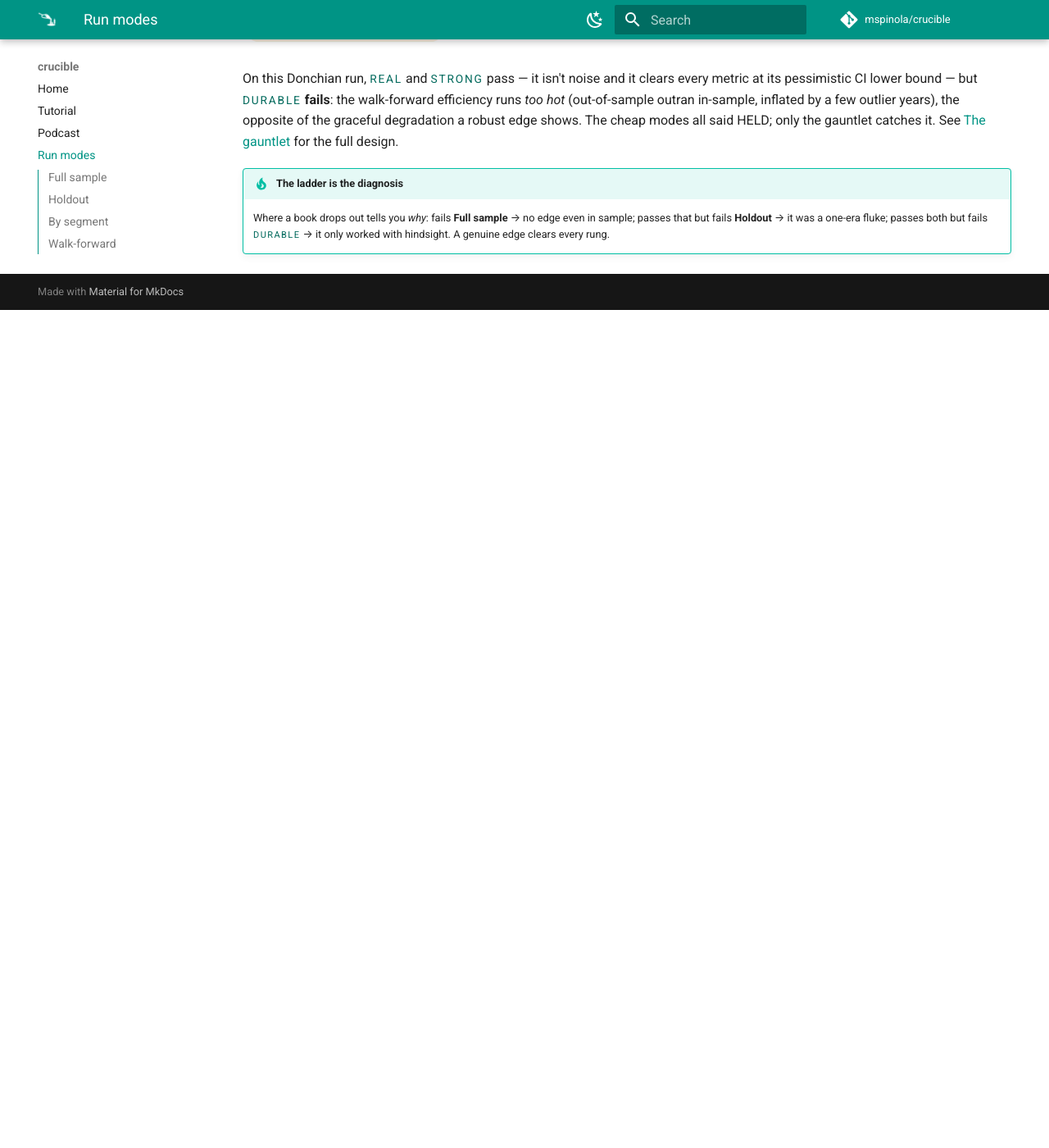
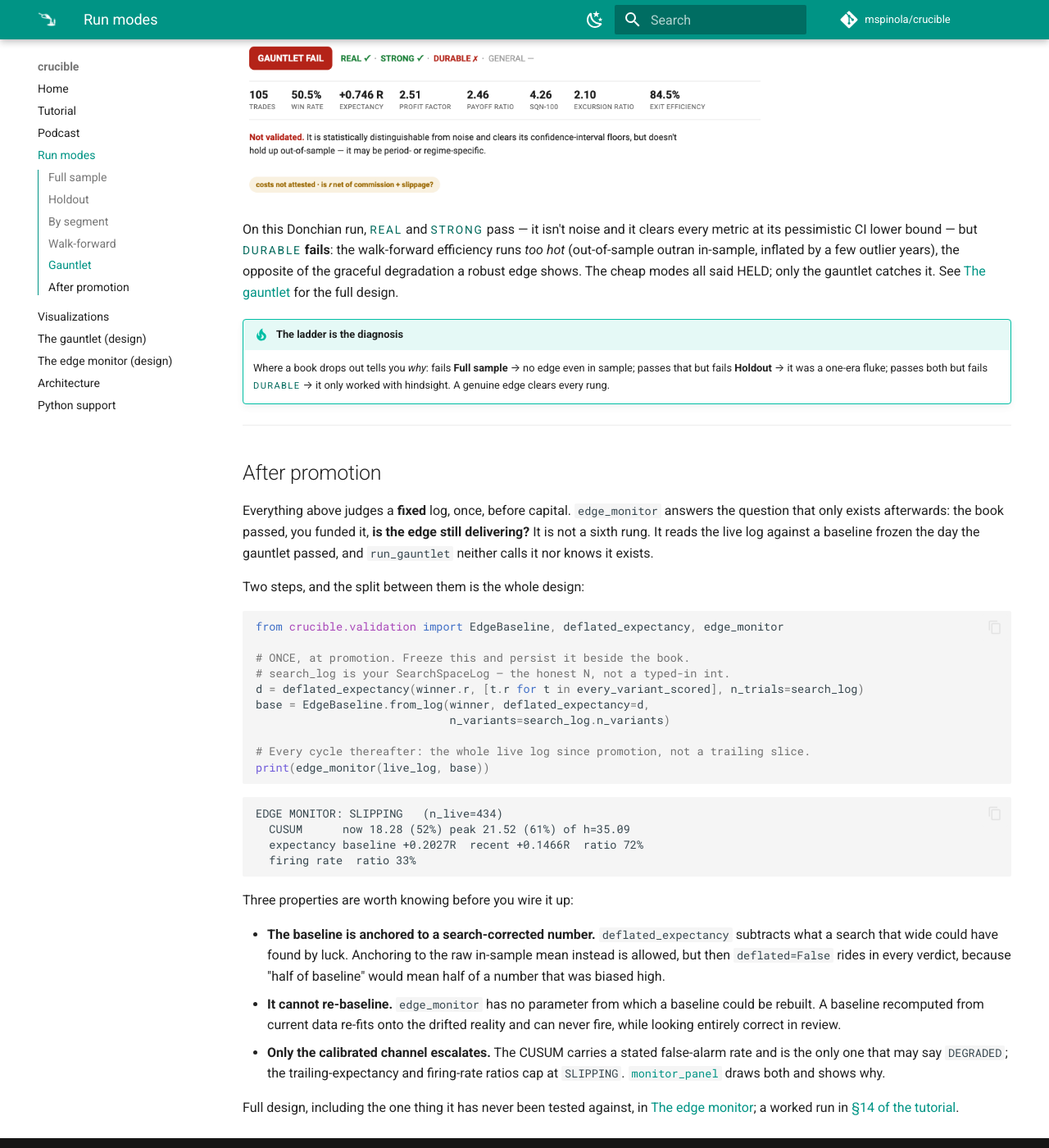
Before and after one commit to mspinola/crucible, an MkDocs documentation site: the page built from docs/run_modes.md, in a window 1280 px wide and 1400 px high, scrolled down 3793 px. Shown: the whole window at 82% size. Built offline with MkDocs 1.6.1 and Material for MkDocs 9.7.7, drawn with Linux system fonts in a browser that asks for light colours; comment, search, counter and statistics services are not loaded; before the commit the page ends 4171 px from its top, so only the background shows below that; some of the changed text lies outside the part shown.

Commit message:
docs: the site covers validation.monitor, and not as a sixth gate (#122)
#121 fixed the README's coverage of the edge monitor. The site had the same
hole in three more places, and a reader who never opened the nav item would
not have known the module exists.

- docs/index.md: the "What crucible answers" grid enumerated eight
  capabilities and stopped at the gauntlet. It gets a ninth card, worded to
  match the README bullet it was missing. The grid intro's "each harder than
  the last" is qualified, because a post-promotion card is a temporal step
  rather than a difficulty one. The grid now lays out as three rows of three,
  so the addition completes it rather than orphaning a card.

- docs/run_modes.md: listed five modes and stopped. The monitor is added, but
  deliberately NOT as a sixth rung. That page's frame is escalating strictness
  over one fixed log, and the monitor is a peer of the gauntlet running
  afterwards against a different log, so it sits below a separator row with a
  paragraph saying why, plus an "After promotion" section carrying the
  two-step call. Listing it as the strictest rung would teach exactly the
  misreading docs/edge_monitor.md settles in the negative, and that misreading
  has an operational cost: running the monitor before a promotion has frozen a
  baseline is what makes a decay trigger fire every cycle and inflate the
  multiple-testing denominator of the very verdict it exists to refresh.

- docs/visualizations.md: documented every public crucible.report panel except
  monitor_panel, which was the only one missing. The page's note that every
  figure comes from the Donchian run is qualified, since this one cannot.

- docs/gen_figures.py: grows panel_monitor_panel. It is the one panel no single
  log can feed, needing a baseline frozen at promotion plus a separate live
  log, so it is drawn from the section 14 example. It shows the HEALTHY live
  book on purpose: the trailing read crosses the soft SLIPPING line on a book
  whose edge never decayed, while the CUSUM below peaks near 29 sigma against a
  35.1 sigma boundary and stays silent. That is the panel's argument. A picture
  of the halved book would show a bigger alarm and teach less.

Docs only. No public surface moves. mkdocs build --strict passes, all three
new anchors resolve against the built HTML, every image on the visualization
page loads, and the suite is green at 390 passed.

Co-authored-by: Claude Opus 5 <noreply@anthropic.com>

````diff
--- a/docs/run_modes.md
+++ b/docs/run_modes.md
@@ -17,6 +17,14 @@ whole-history `fullrange` vs an early/late `holdout`.)
 | **By segment** | *Which* slices hold — and *when* — not just the pool? | [`segmented_holdout`](#by-segment) · [`windowed_segments`](#by-segment) | [`segment_forest`](visualizations.md#segment_forest) |
 | **Walk-forward** | Does it survive being re-fit over rolling windows? | [`walk_forward`](#walk-forward) | feeds the gauntlet's DURABLE gate |
 | **Gauntlet** | Real, strong, durable, general — the deployable verdict? | [`run_gauntlet`](#gauntlet) | [`gauntlet_report`](visualizations.md) |
+| | *the ladder ends here; the row below is not a rung* | | |
+| **Edge monitor** | Has an edge that **already passed** decayed since? | [`edge_monitor`](#after-promotion) | [`monitor_panel`](visualizations.md#monitor_panel) |
+
+The last row is deliberately out of order. Every mode above it is a higher bar on the
+**same** log, so a book drops out at the rung matching its flaw. The monitor is not a
+higher bar and not a fifth gate: it runs *after* promotion, against a **different** log
+(the live one), and nothing wires it into `run_gauntlet`. It is a peer of the gauntlet
+rather than a member. See [After promotion](#after-promotion).
 
 All of them read a [`TradeLog`](architecture.md) in **R** — capital-free. The examples
 below run one book through the ladder: a **Donchian channel breakout** (long when price
@@ -164,3 +172,53 @@ gauntlet catches it. See [The gauntlet](edge_gate.md) for the full design.
     Where a book drops out tells you *why*: fails **Full sample** → no edge even in
     sample; passes that but fails **Holdout** → it was a one-era fluke; passes both but
     fails **DURABLE** → it only worked with hindsight. A genuine edge clears every rung.
+
+---
+
+## After promotion
+
+Everything above judges a **fixed** log, once, before capital. `edge_monitor` answers
+the question that only exists afterwards: the book passed, you funded it, **is the edge
+still delivering?** It is not a sixth rung. It reads the live log against a baseline
+frozen the day the gauntlet passed, and `run_gauntlet` neither calls it nor knows it
+exists.
+
+Two steps, and the split between them is the whole design:
+
+```python
+from crucible.validation import EdgeBaseline, deflated_expectancy, edge_monitor
+
+# ONCE, at promotion. Freeze this and persist it beside the book.
+# search_log is your SearchSpaceLog — the honest N, not a typed-in int.
+d = deflated_expectancy(winner.r, [t.r for t in every_variant_scored], n_trials=search_log)
+base = EdgeBaseline.from_log(winner, deflated_expectancy=d,
+                             n_variants=search_log.n_variants)
+
+# Every cycle thereafter: the whole live log since promotion, not a trailing slice.
+print(edge_monitor(live_log, base))
+```
+
+```
+EDGE MONITOR: SLIPPING   (n_live=434)
+  CUSUM      now 18.28 (52%) peak 21.52 (61%) of h=35.09
+  expectancy baseline +0.2027R  recent +0.1466R  ratio 72%
+  firing rate  ratio 33%
+```
+
+Three properties are worth knowing before you wire it up:
+
+- **The baseline is anchored to a search-corrected number.** `deflated_expectancy`
+  subtracts what a search that wide could have found by luck. Anchoring to the raw
+  in-sample mean instead is allowed, but then `deflated=False` rides in every verdict,
+  because "half of baseline" would mean half of a number that was biased high.
+- **It cannot re-baseline.** `edge_monitor` has no parameter from which a baseline could
+  be rebuilt. A baseline recomputed from current data re-fits onto the drifted reality
+  and can never fire, while looking entirely correct in review.
+- **Only the calibrated channel escalates.** The CUSUM carries a stated false-alarm rate
+  and is the only one that may say `DEGRADED`; the trailing-expectancy and firing-rate
+  ratios cap at `SLIPPING`. [`monitor_panel`](visualizations.md#monitor_panel) draws both
+  and shows why.
+
+Full design, including the one thing it has never been tested against, in
+[The edge monitor](edge_monitor.md); a worked run in
+[§14 of the tutorial](tutorial.md#14-worked-example-monitoring-a-promoted-edge-for-decay).
````
Also changed, not shown: CHANGELOG.md (+23 -0 lines), docs/gen_figures.py (+19 -2 lines), docs/index.md (+11 -1 lines), docs/visualizations.md (+29 -1 lines), docs/img/panel_monitor_panel.png (added).
